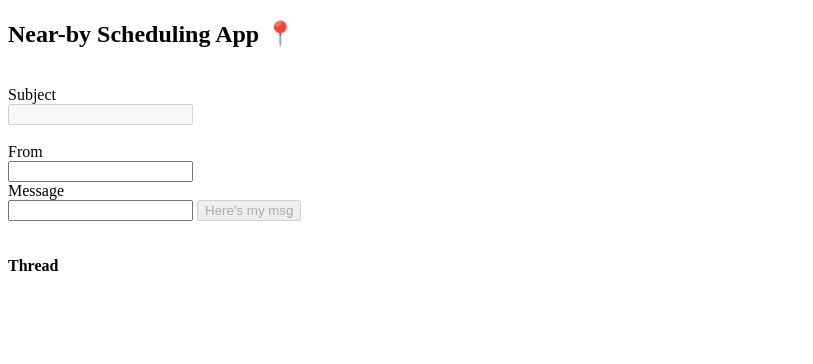
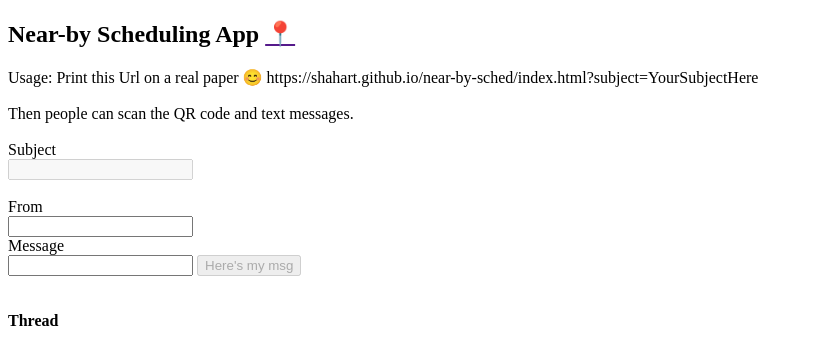
Before and after one commit to shahart/near-by, a plain HTML site: page docs/index.html in a window 1280 px wide. Shown: the whole page, without its empty margins (0-813 px from the left). Drawn offline with Linux system fonts and the light colour scheme.

Commit message:
Don't hide the "fused" location

```diff
--- a/docs/index.html
+++ b/docs/index.html
@@ -8,9 +8,11 @@
 </head>
 <body>
 
-    <h2>Near-by Scheduling App 📍</h2>
+    <h2>Near-by Scheduling App <a target=\"_blank\" id="myLoc" href="">📍</a></h2>
 
-    <!-- <a target=\"_blank\" id="myLoc" href="">My location</a> -->
+    Usage: Print this Url on a real paper 😊 https://shahart.github.io/near-by-sched/index.html?subject=YourSubjectHere<br>
+    <br>
+    Then people can scan the QR code and text messages.<br>
     <br>
     <label>Subject<br>
     <input type="text" id="subject" value="" name="subject" disabled="true"></label><br>
--- a/docs/script.js
+++ b/docs/script.js
@@ -74,16 +74,17 @@ function getMsgs() {
 
 function getLoc() {
     if (navigator.geolocation) {
-        // console.debug("Getting location... " + new Date().toJSON());
+        console.info("Getting location... " + new Date().toJSON());
         navigator.geolocation.getCurrentPosition(function(position) {
             lat = position.coords.latitude;
             lon = position.coords.longitude;
             let googleMapsLink = 'https://www.google.com/maps/place/' + lat + 'N+' + lon + 'E';
-            // document.getElementById("myLoc").href = googleMapsLink;
+            document.getElementById("myLoc").href = googleMapsLink;
             console.log(googleMapsLink);
             document.getElementById("myMsg").disabled = false;
-            // console.debug("Getting messages... " + new Date().toJSON());
+            console.info("Getting messages... " + new Date().toJSON());
             getMsgs();
+            console.info("Getting messages... Done " + new Date().toJSON());
         });
     } else {
         alert("GeoLocation is not supported by this browser.");
@@ -113,6 +114,9 @@ function putMsg(msg, from, subject) {
     xhrAws.send(JSON.stringify({ "lat_lon": lat + "_" + lon , "op": "put", "text": msg, "from": from, "subject": subject }));
 }
 
+if (document.getElementById("subject").value == "") {
+    alert("Please set the subject in the address url, e.g., ?subject=YourSubjectHere");
+}
 
 if (lat === "") {
     alert('wait couple of seconds for the location to be set');
@@ -127,6 +131,9 @@ document.getElementById("myMsg").addEventListener('click', function(e) {
     if (msg !== "" && from !== "" && subject !== "") {
         putMsg(msg, from, subject);
     }
+    else {
+        alert("Please fill in all fields, subject in the address url, and from/Message.");
+    }
 });
 
 // document.getElementById("refresh").addEventListener('click', function(e) {
```
Also changed, not shown: README.md.
